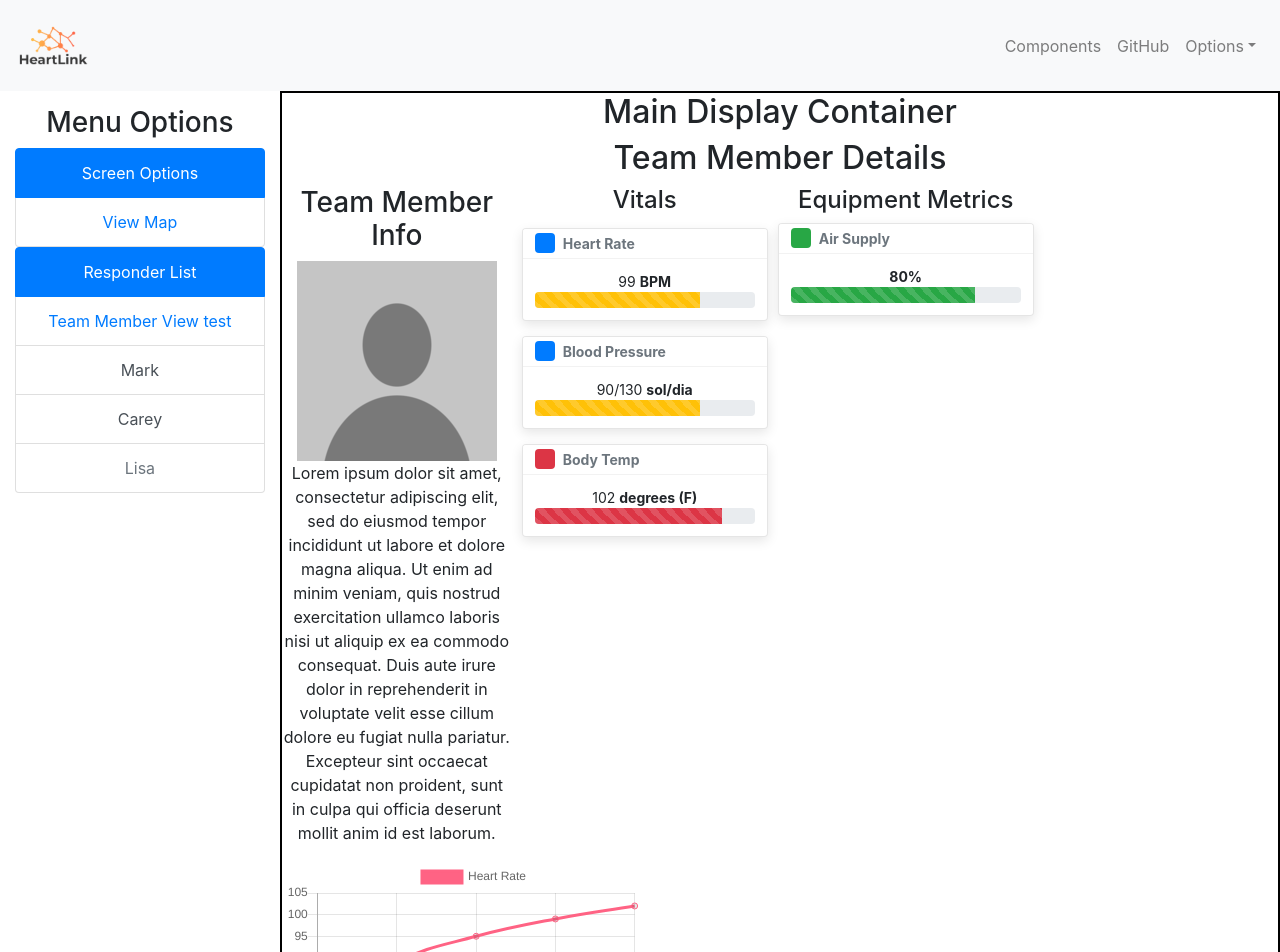
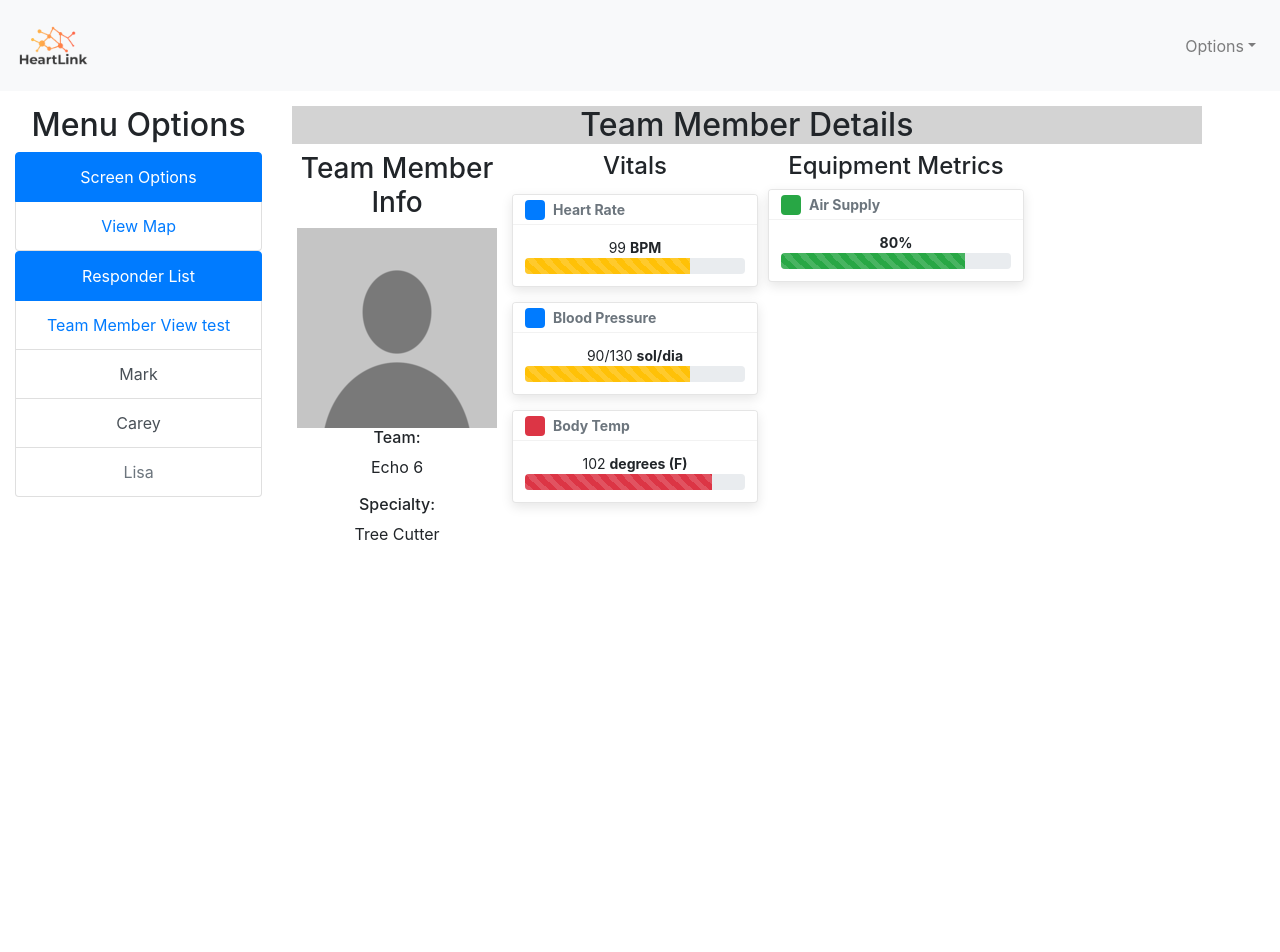
Before and after one commit to Cradical/monitor-app-client, a React (Create React App) app: page /team-member-view in a window 1280 px wide. Shown: the top 952 px of the page. After the commit the page ends 800 px from the top, so only its background shows below. Built offline with nearby package versions, Linux system fonts and the light colour scheme; what google-maps-react would draw is missing.

Commit message:
Things were done

```diff
--- a/src/App.css
+++ b/src/App.css
@@ -19,24 +19,3 @@
   grid-area: list;
   padding: 15px;
 }
-
-.App-logo {
-  height: 40vmin;
-}
-
-.App-header {
-  background-color: #282c34;
-  min-height: 100vh;
-  display: flex;
-  flex-direction: column;
-  align-items: center;
-  justify-content: center;
-  font-size: calc(10px + 2vmin);
-  color: white;
-}
-
-.App-link {
-  color: #09d3ac;
-}
-
-@media();
--- a/src/components/GoogleMap/index.js
+++ b/src/components/GoogleMap/index.js
@@ -4,16 +4,16 @@ import { Map, Marker, GoogleApiWrapper } from 'google-maps-react'
 import './style.css'
 
 const mapStyles = {
-  width: '350px',
-  height: '350px',
+  width: '75vw',
+  height: '75vh',
 }
 
 const displayMarkers = markers => {
   return markers.map(marker => {
-    const { lat, lng } = marker;
-    return <Marker position={{ lat, lng }} />;
-  });
-};
+    const { lat, lng } = marker
+    return <Marker position={{ lat, lng }} />
+  })
+}
 
 const MapContainer = props => {
   return (
--- a/src/components/MainDisplay/index.js
+++ b/src/components/MainDisplay/index.js
@@ -8,7 +8,6 @@ import TeamMemberView from '../TeamMemberView'
 export default function MainDisplay() {
   return (
     <div className='display-container'>
-      <h2>Main Display Container</h2>
       <Switch>
         <Route path='/map'>
           <GoogleMap
--- a/src/components/MainDisplay/style.css
+++ b/src/components/MainDisplay/style.css
@@ -1,4 +1,3 @@
 .display-container {
-  border: 2px solid black;
   width: 100%;
 }
--- a/src/components/MenuBard/index.js
+++ b/src/components/MenuBard/index.js
@@ -9,7 +9,7 @@ export default class MenuBar extends React.Component {
   render() {
     return (
       <div className='responder-list'>
-        <h3>Menu Options</h3>
+        <h2>Menu Options</h2>
         <ListGroup>
           <ListGroupItem active tag='button' action>
             Screen Options
--- a/src/components/NavBar/index.js
+++ b/src/components/NavBar/index.js
@@ -39,14 +39,6 @@ export default class NavBar extends React.Component {
           <NavbarToggler onClick={this.toggle} />
           <Collapse isOpen={this.state.isOpen} navbar>
             <Nav className='ml-auto' navbar>
-              <NavItem>
-                <NavLink href='/components/'>Components</NavLink>
-              </NavItem>
-              <NavItem>
-                <NavLink href='https://github.com/reactstrap/reactstrap'>
-                  GitHub
-                </NavLink>
-              </NavItem>
               <UncontrolledDropdown nav inNavbar>
                 <DropdownToggle nav caret>
                   Options
--- a/src/components/TeamMemberView/index.js
+++ b/src/components/TeamMemberView/index.js
@@ -34,15 +34,10 @@ export default function TeamMemberView() {
         <div className='profile-details'>
           <h3>Team Member Info</h3>
           <img src={image} />
-          <p>
-            Lorem ipsum dolor sit amet, consectetur adipiscing elit, sed do
-            eiusmod tempor incididunt ut labore et dolore magna aliqua. Ut enim
-            ad minim veniam, quis nostrud exercitation ullamco laboris nisi ut
-            aliquip ex ea commodo consequat. Duis aute irure dolor in
-            reprehenderit in voluptate velit esse cillum dolore eu fugiat nulla
-            pariatur. Excepteur sint occaecat cupidatat non proident, sunt in
-            culpa qui officia deserunt mollit anim id est laborum.
-          </p>
+          <h6>Team: </h6>
+          <p>Echo 6</p>
+          <h6>Specialty:</h6>
+          <p>Tree Cutter</p>
         </div>
         <div className='metric-display'>
           <div className='vitals'>
@@ -89,8 +84,6 @@ export default function TeamMemberView() {
           </div>
         </div>
       </div>
-
-      <Chart />
     </div>
   )
 }
--- a/src/components/TeamMemberView/style.css
+++ b/src/components/TeamMemberView/style.css
@@ -1,3 +1,11 @@
+.team-member-container {
+  padding: 15px;
+}
+
+.title {
+  background-color: lightgray;
+}
+
 .profile-details {
   width: 30%;
 }
```
